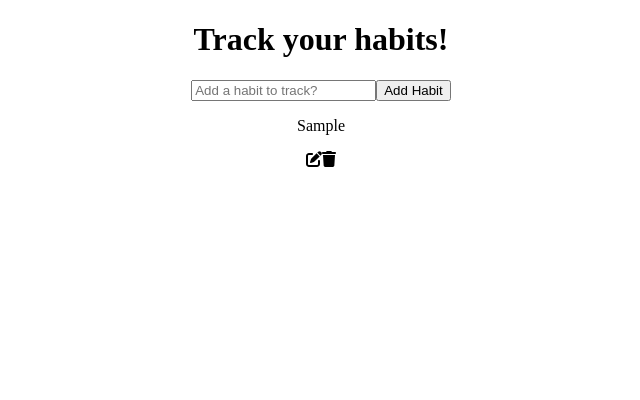
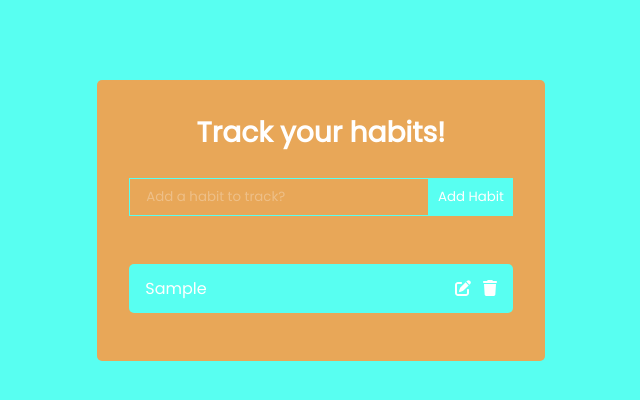
Before and after one commit to chlobear8/habit-tracker, a React (Create React App) app: page / in a window 1280 px wide. Both pictures are taken after typing "Sample" into the empty fields and a click on the button "Add Habit". Shown: the top 400 px of the page, without its empty margins (319-959 px from the left). Built offline with nearby package versions, Linux system fonts and the light colour scheme.

Commit message:
add css to App

```diff
--- a/src/App.css
+++ b/src/App.css
@@ -1,38 +1,91 @@
+@import url('https://fonts.googleapis.com/css2?family=Poppins&display=swap');
+
+* {
+  font-family: 'Poppins', sans-serif;
+  margin: 0;
+  padding: 0;
+  box-sizing: border-box;
+}
+
+body {
+  background: #58fff1;
+  display: flex;
+  justify-content: center;
+  align-items: center;
+}
+
 .App {
   text-align: center;
 }
 
-.App-logo {
-  height: 40vmin;
-  pointer-events: none;
+h1 {
+  color: #fff;
+  margin-bottom: 0.5rem;
+  font-size: 1.75rem;
 }
 
-@media (prefers-reduced-motion: no-preference) {
-  .App-logo {
-    animation: App-logo-spin infinite 20s linear;
-  }
+.TrackerWrapper {
+  background: #e8a758;
+  margin-top: 5rem;
+  padding: 2rem;
+  border-radius: 5px;
 }
 
-.App-header {
-  background-color: #282c34;
-  min-height: 100vh;
-  display: flex;
-  flex-direction: column;
-  align-items: center;
-  justify-content: center;
-  font-size: calc(10px + 2vmin);
-  color: white;
+.TrackerForm {
+  width: 100%;
+  margin-bottom: 1rem;
 }
 
-.App-link {
-  color: #61dafb;
+.tracker-input {
+  outline: none;
+  background: none;
+  border: 1px solid #58fff1;
+  padding: 0.5rem 1rem;
+  margin-top: 1rem;
+  margin-bottom: 2rem;
+  width: 300px;
+  color: #fff;
 }
 
-@keyframes App-logo-spin {
-  from {
-    transform: rotate(0deg);
-  }
-  to {
-    transform: rotate(360deg);
-  }
+.tracker-input::placeholder {
+  color: #fcf8f84d;
 }
+
+.tracker-btn {
+  background: #58fff1;
+  color: #fff;
+  border: none;
+  padding: 0.55rem;
+  cursor: pointer;
+}
+
+.Tracker {
+  display: flex;
+  justify-content: space-between;
+  align-items: center;
+  background: #58fff1;
+  color: #fff;
+  padding: 0.75rem 1rem;
+  border-radius: 5px;
+  margin-bottom: 1rem;
+}
+
+.fa-trash {
+  margin-left: 0.75rem;
+}
+
+.incompleted {
+  color: #fff;
+  cursor: pointer;
+}
+
+.completed {
+  color: #303131;
+  text-decoration: line-through;
+  cursor: pointer;
+}
+
+.edit-icon,
+.delete-icon {
+  cursor: pointer;
+}
--- a/src/components/EditTrackerForm.js
+++ b/src/components/EditTrackerForm.js
@@ -1,7 +1,7 @@
 import React, { useState } from 'react';
 
 export const EditTrackerForm = ({editTracker, task}) => {
-  const [value, setValue] = useState("");
+  const [value, setValue] = useState(task.task);
 
   const handleSubmit = e => {
     e.preventDefault();
```
